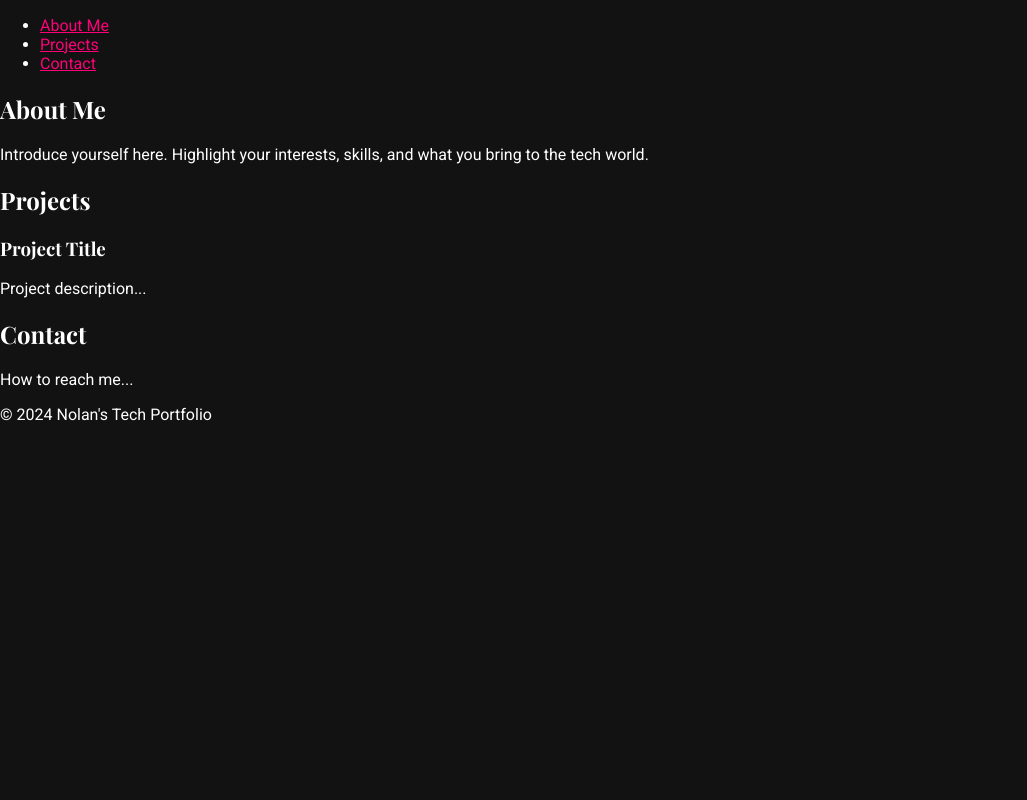
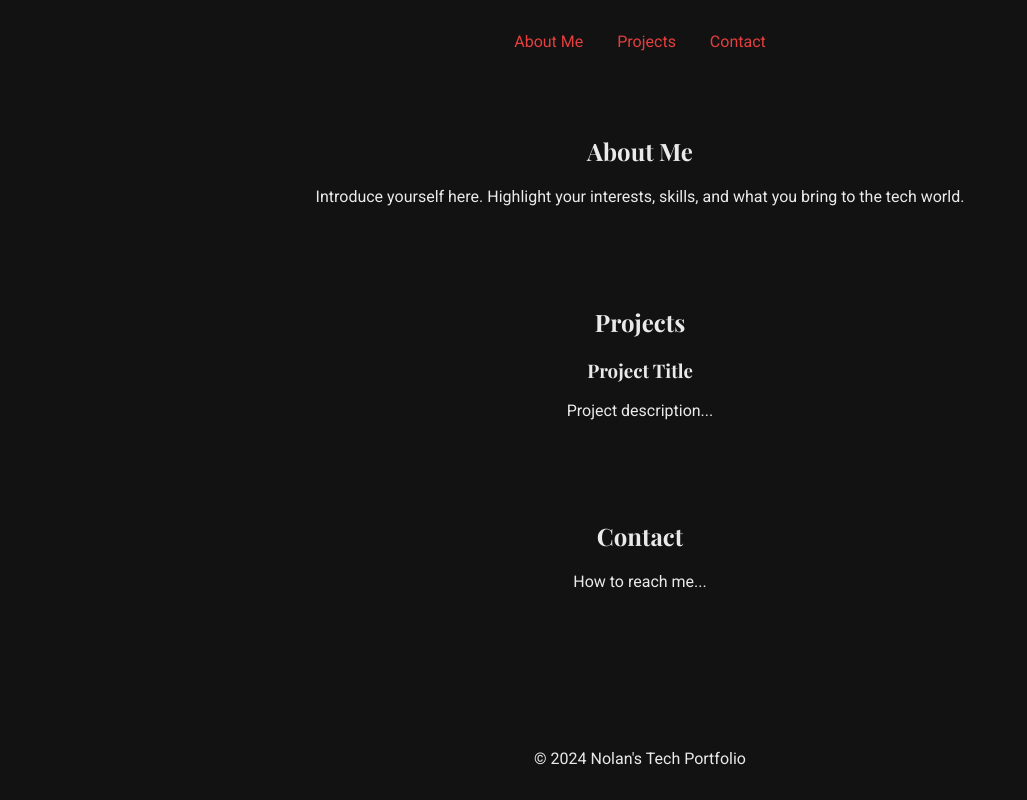
Before and after one commit to noma245/nomatech, a plain HTML site: page index.html in a window 1280 px wide. Shown: the whole page, without its empty margins (0-1027 px from the left). Drawn offline with nearby package versions, Linux system fonts and the light colour scheme.

Commit message:
Update style.css

```diff
--- a/style.css
+++ b/style.css
@@ -1,10 +1,16 @@
-/* Import elegant fonts */
 @import url('https://fonts.googleapis.com/css2?family=Playfair+Display:wght@700&family=Roboto:wght@400;700&display=swap');
+
+:root {
+    --dark-bg: #121212;
+    --light-text: #EAEAEA;
+    --accent-color: #E53E3E; /* Change this to any vibrant color you like */
+    --transition-speed: 0.3s;
+}
 
 body {
     font-family: 'Roboto', sans-serif;
-    color: #ffffff;
-    background-color: #121212; /* Dark mode background */
+    color: var(--light-text);
+    background-color: var(--dark-bg);
     margin: 0;
     padding: 0;
 }
@@ -13,34 +19,83 @@ h1, h2, h3 {
     font-family: 'Playfair Display', serif;
 }
 
-/* Bold color for accents */
-:root {
-    --accent-color: #ff0078; /* Vibrant pink for pop-out */
+header {
+    background: var(--dark-bg);
+    padding: 1rem 0;
+    text-align: center;
 }
 
-a, .button {
-    color: var(--accent-color);
-    transition: color 0.3s ease; /* Smooth transition for hover effect */
+header nav ul {
+    list-style: none;
+    padding: 0;
 }
 
-a:hover, .button:hover {
-    color: #ffffff;
-    background-color: var(--accent-color);
-    text-decoration: none;
+header nav ul li {
+    display: inline;
+    margin: 0 15px;
 }
 
-/* Animations */
+a {
+    color: var(--accent-color);
+    text-decoration: none;
+    transition: color var(--transition-speed);
+}
+
+a:hover {
+    text-decoration: underline;
+}
+
+button, .button {
+    background: transparent;
+    border: 2px solid var(--accent-color);
+    color: var(--accent-color);
+    padding: 0.5rem 1rem;
+    font-size: 1rem;
+    cursor: pointer;
+    transition: background-color var(--transition-speed), color var(--transition-speed);
+}
+
+button:hover, .button:hover {
+    color: var(--dark-bg);
+    background-color: var(--accent-color);
+}
+
+/* Smooth scrolling for anchor links */
+html {
+    scroll-behavior: smooth;
+}
+
+/* Fade-in effect */
 @keyframes fadeIn {
     from { opacity: 0; }
     to { opacity: 1; }
 }
 
 .fadeIn {
-    animation-name: fadeIn;
-    animation-duration: 2s;
+    animation: fadeIn 2s ease-in-out;
 }
 
-/* Responsive design for smaller devices */
+/* Section styling */
+section {
+    padding: 2rem;
+    text-align: center;
+}
+
+/* Footer */
+footer {
+    background: var(--dark-bg);
+    color: var(--light-text);
+    text-align: center;
+    padding: 1rem 0;
+    position: absolute;
+    bottom: 0;
+    width: 100%;
+}
+
+/* Media query for responsive design */
 @media (max-width: 768px) {
-    /* Adjust styles for mobile here */
+    header nav ul li {
+        display: block;
+        margin: 10px 0;
+    }
 }
```
